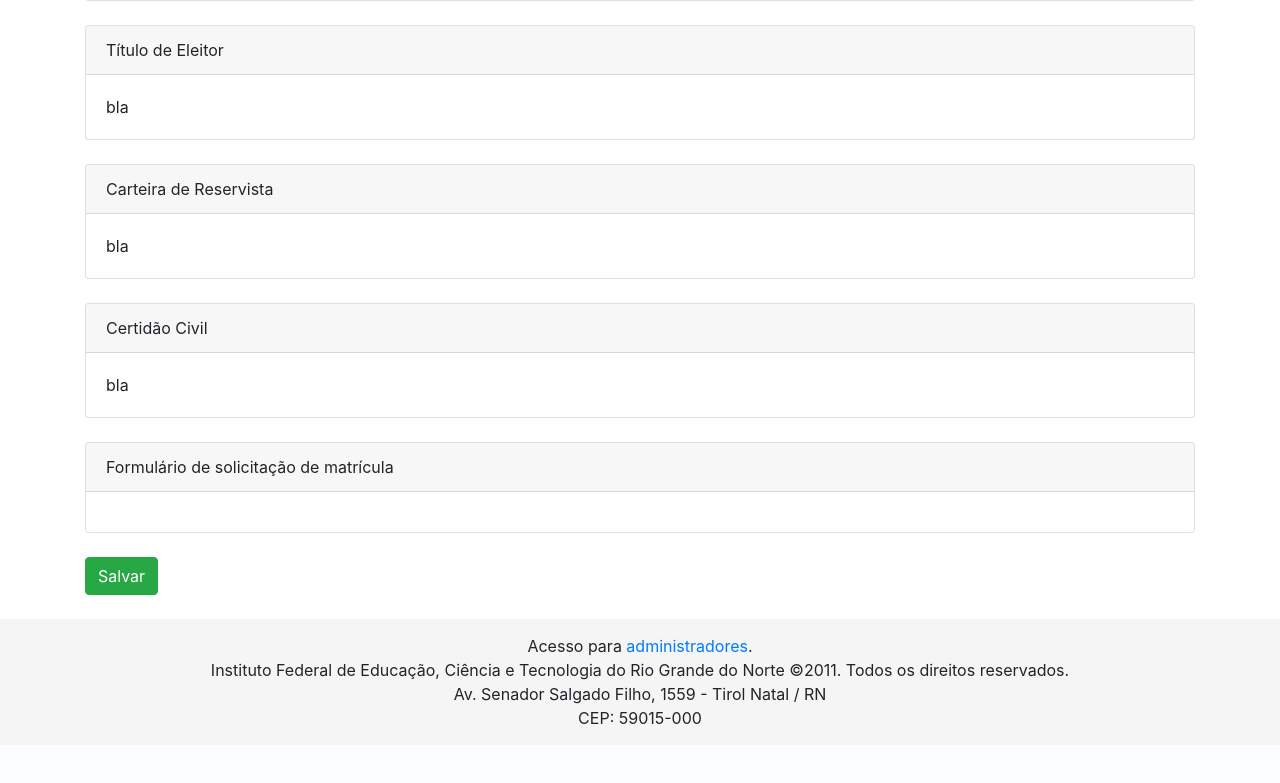
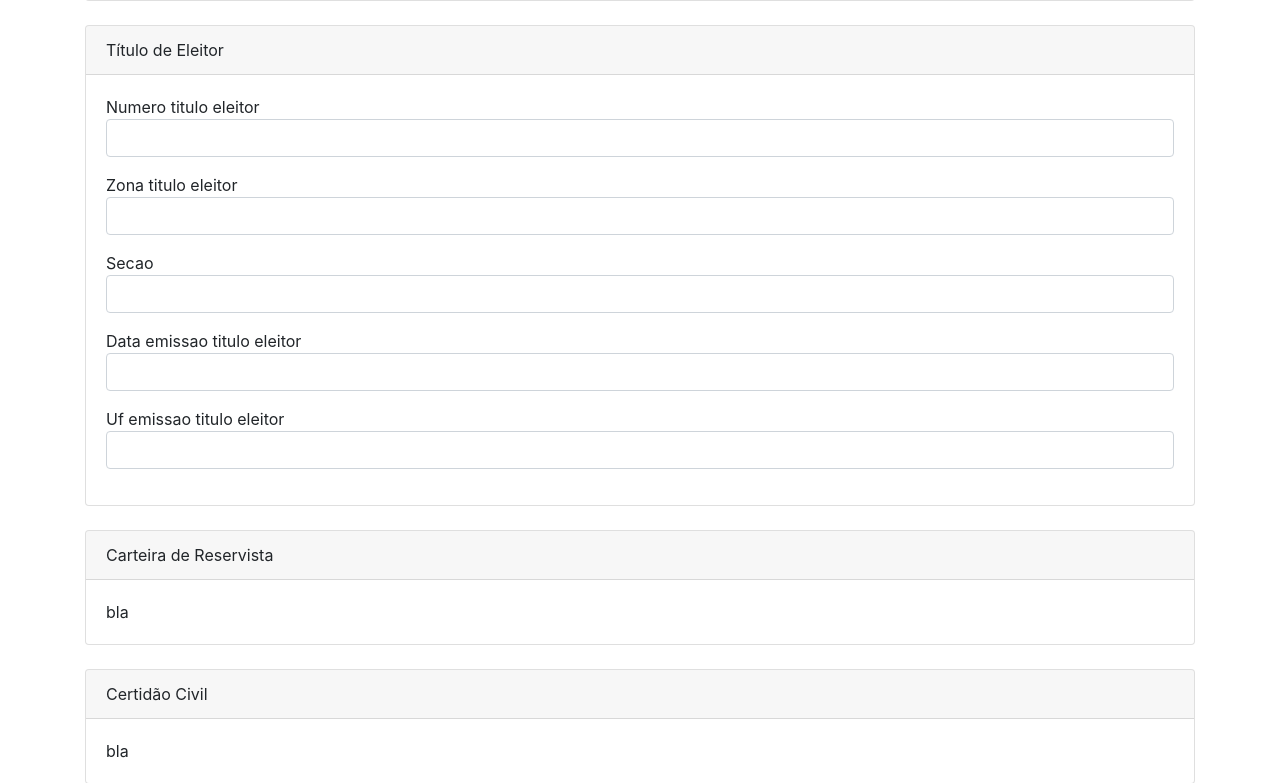
Before and after one commit to suap-ead/ege_preinscricao, a Django app: template solicitacao/templates/pre_matricula/solicitacao/formulario.html in a window 1280 px wide. Shown: the part 5364-6147 px from the top of the page. Before the commit the page ends 6088 px from the top, so only its background shows below. Run offline with Django 3.2, Linux system fonts and the light colour scheme; the template is opened without the code that fills it: most values are stand-ins (such as "Sample title", 1, 10 or a date in 2020); form fields are guessed from the names that the template uses; parts of the project's set-up code (start-up, migrations or seed data) failed here and were passed over; some libraries are stand-ins or nearby versions.

Commit message:
[UPD] Sessão Título de Eleitor de formulário de solicitação definida.

```diff
--- a/solicitacao/templates/pre_matricula/solicitacao/formulario.html
+++ b/solicitacao/templates/pre_matricula/solicitacao/formulario.html
@@ -305,7 +305,31 @@
         <div class="card">
           <div class="card-header">Título de Eleitor</div>
           <div class="card-body">
-              bla
+            <p class="form-group">
+              {{ form.numero_titulo_eleitor.label_tag }}
+              {{ form.numero_titulo_eleitor }}
+              <span class="helptext">{{ form.numero_titulo_eleitor.help_text }}</span>
+            </p>
+            <p class="form-group">
+              {{ form.zona_titulo_eleitor.label_tag }}
+              {{ form.zona_titulo_eleitor }}
+              <span class="helptext">{{ form.zona_titulo_eleitor.help_text }}</span>
+            </p>
+            <p class="form-group">
+              {{ form.secao.label_tag }}
+              {{ form.secao }}
+              <span class="helptext">{{ form.secao.help_text }}</span>
+            </p>
+            <p class="form-group">
+              {{ form.data_emissao_titulo_eleitor.label_tag }}
+              {{ form.data_emissao_titulo_eleitor }}
+              <span class="helptext">{{ form.data_emissao_titulo_eleitor.help_text }}</span>
+            </p>
+            <p class="form-group">
+              {{ form.uf_emissao_titulo_eleitor.label_tag }}
+              {{ form.uf_emissao_titulo_eleitor }}
+              <span class="helptext">{{ form.uf_emissao_titulo_eleitor.help_text }}</span>
+            </p>
           </div>
         </div>
         <br>
```
